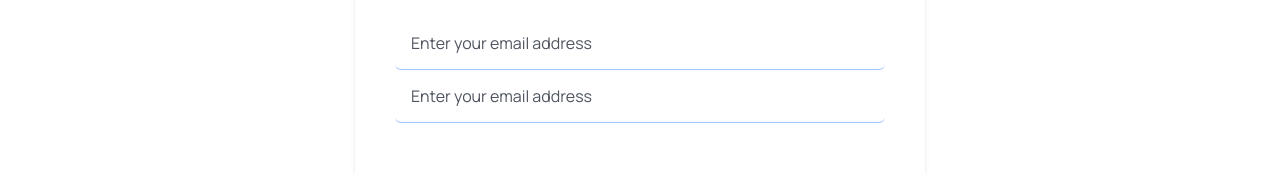
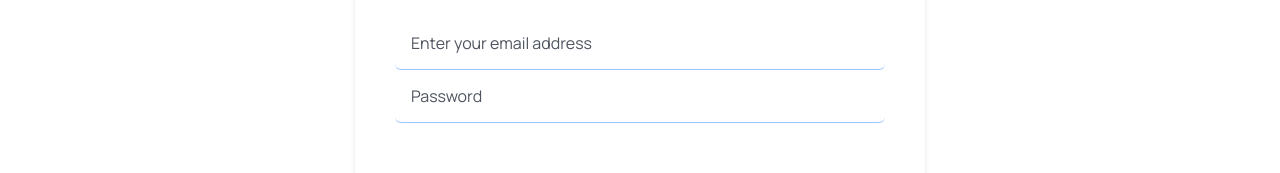
Before and after one commit to aroraadivya/Mern-Stack-Medicare, a React (Vite) app in the folder frontend/: page /login in a window 1280 px wide. Shown: the part 274-447 px from the top of the page. Built offline with nearby package versions, Linux system fonts and the light colour scheme.

Commit message:
Change email input field to password input in Login component

```diff
--- a/frontend/src/pages/Login.jsx
+++ b/frontend/src/pages/Login.jsx
@@ -36,10 +36,10 @@ const Login = () => {
 
                         <div className='mb-5'>
                             <input
-                                type='email'
-                                placeholder='Enter your email address'
-                                name='email'
-                                value={FormData.email}
+                                type='password'
+                                placeholder='Password'
+                                name='password'
+                                value={FormData.password}
                                 onChange={handleInputChange}
                                 className='w-full px-4 py-3 border-b border-solid border-[#0066ff61] focus:outline-none focus:border-primaryColor focus:border-b-primaryColor text-[16px] leading-7 text-headingColor placeholder:text-textColor rounded-md cursor-pointer' required />
                         </div>
```
